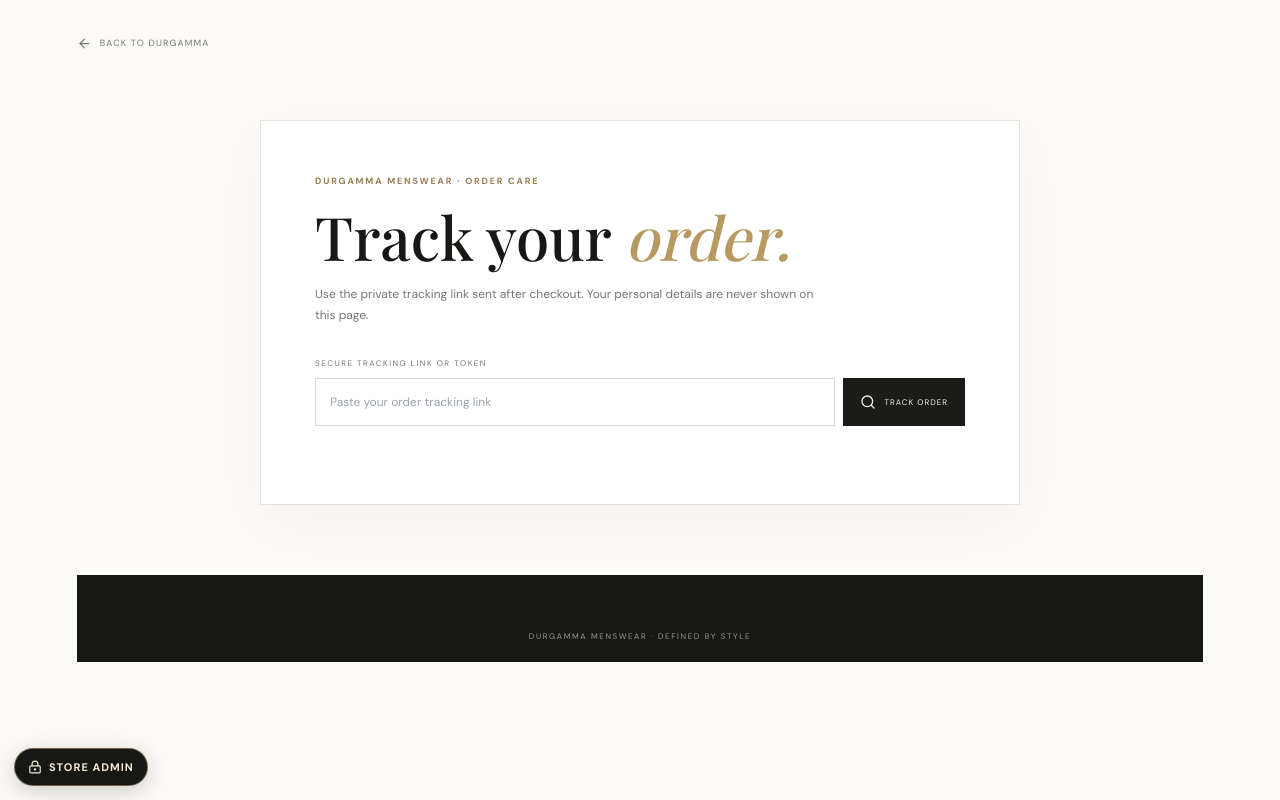
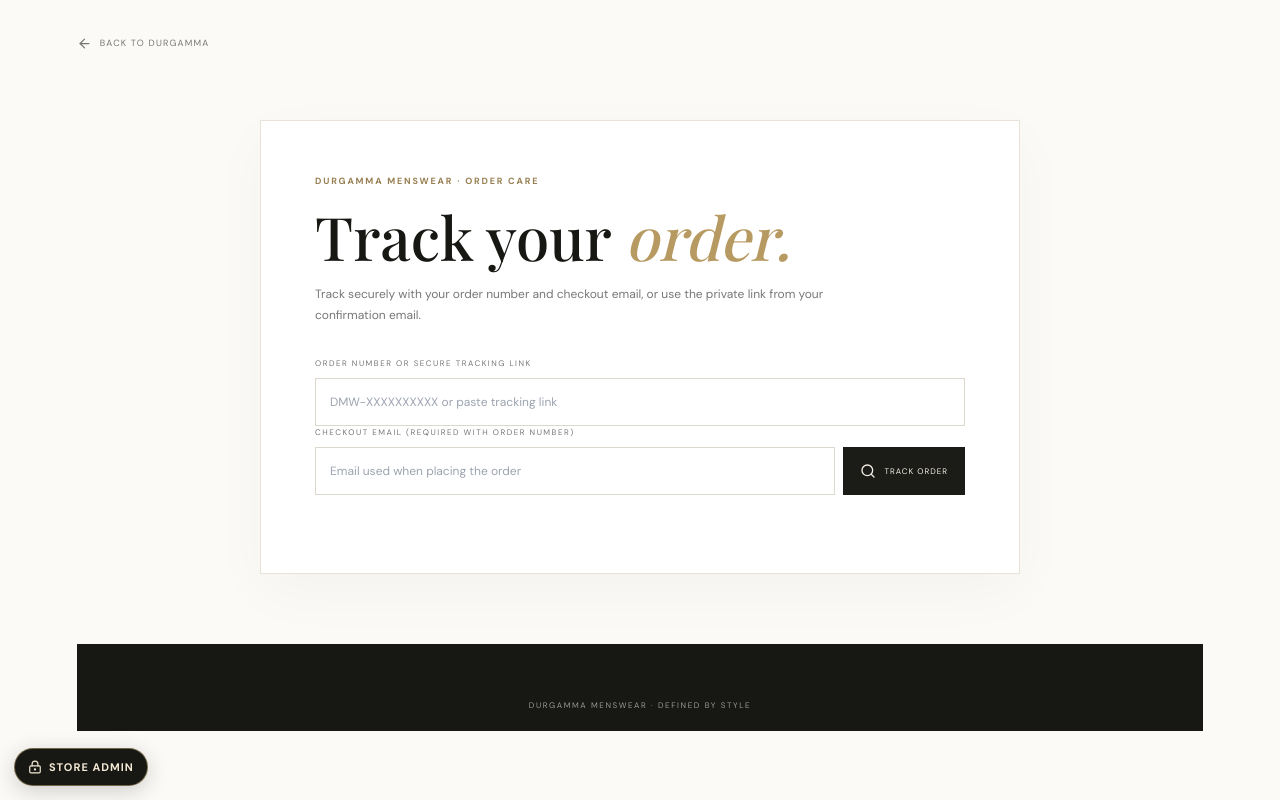
Before and after one commit to Narsing-s/Durgamma-Mens-ware, a Next.js app: page /track in a window 1280 px wide. Built offline with nearby package versions, Linux system fonts and the light colour scheme; a web font is replaced by a local one.

Commit message:
Add customer order number and email tracking

```diff
--- a/app/track/TrackOrder.tsx
+++ b/app/track/TrackOrder.tsx
@@ -13,6 +13,7 @@
   deliveredAt?: string | null;
   returnRequest?: { id: string; status: string; request_type: string; created_at: string } | null;
   items: { product_name: string; size: string; quantity: number; line_total_inr: number }[];
+  statusHistory?: { status: string; note: string; created_at: string }[];
 };
 
 const steps = [
@@ -29,6 +30,7 @@
 
 export default function TrackOrder() {
   const [token, setToken] = useState('');
+  const [checkoutEmail, setCheckoutEmail] = useState('');
   const [order, setOrder] = useState<Order | null>(null);
   const [error, setError] = useState('');
   const [busy, setBusy] = useState(false);
@@ -52,7 +54,7 @@
     setError('');
     setOrder(null);
     if (!clean) {
-      setError('Open the secure tracking link from your order confirmation.');
+      setError('Enter your order number and checkout email, or paste the secure tracking link.');
       return;
     }
     let suppliedToken = clean;
@@ -65,7 +67,11 @@
     }
     setBusy(true);
     try {
-      const response = await fetch('/api/orders/track?token=' + encodeURIComponent(suppliedToken), { cache: 'no-store' });
+      const isUrl = clean.startsWith('http://') || clean.startsWith('https://');
+      const isToken = isUrl || /^[A-Za-z0-9_-]{40,60}$/.test(clean);
+      const response = isToken
+        ? await fetch('/api/orders/track?token=' + encodeURIComponent(suppliedToken), { cache: 'no-store' })
+        : await fetch('/api/orders/track', { method: 'POST', headers: { 'Content-Type': 'application/json' }, body: JSON.stringify({ orderNumber: clean, email: checkoutEmail }), cache: 'no-store' });
       const data = await response.json();
       if (!response.ok) throw new Error(data.error || 'Could not find your order.');
       setOrder(data);
@@ -80,10 +86,10 @@
     event.preventDefault(); setReturnMessage('');
     let suppliedToken = token.trim();
     try { if (suppliedToken.startsWith('http://') || suppliedToken.startsWith('https://')) suppliedToken = new URL(suppliedToken).searchParams.get('token') || ''; } catch { suppliedToken = ''; }
-    if (!suppliedToken || returnReason.trim().length < 5) { setReturnMessage('Enter a reason with at least 5 characters.'); return; }
+    if (returnReason.trim().length < 5 || (!suppliedToken && (!order || !checkoutEmail.trim()))) { setReturnMessage('Enter a reason and verify your order using the checkout email.'); return; }
     setReturnBusy(true);
     try {
-      const response = await fetch('/api/orders/return', { method: 'POST', headers: { 'Content-Type': 'application/json' }, body: JSON.stringify({ token: suppliedToken, requestType: returnType, reason: returnReason.trim(), customerNote: returnNote.trim() }) });
+      const response = await fetch('/api/orders/return', { method: 'POST', headers: { 'Content-Type': 'application/json' }, body: JSON.stringify({ token: suppliedToken || undefined, orderNumber: order?.orderNumber, email: checkoutEmail.trim(), requestType: returnType, reason: returnReason.trim(), customerNote: returnNote.trim() }) });
       const result = await response.json(); if (!response.ok) throw new Error(result.error || 'Could not submit your request.');
       setReturnMessage('Your ' + returnType + ' request has been submitted. Reference: ' + result.requestId); setReturnSubmitted(true); setReturnReason(''); setReturnNote('');
     } catch (err) { setReturnMessage(err instanceof Error ? err.message : 'Could not submit your request.'); } finally { setReturnBusy(false); }
@@ -101,10 +107,12 @@
     <section className="track-card">
       <p className="eyebrow">DURGAMMA MENSWEAR · ORDER CARE</p>
       <h1>Track your <em>order.</em></h1>
-      <p className="track-intro">Use the private tracking link sent after checkout. Your personal details are never shown on this page.</p>
+      <p className="track-intro">Track securely with your order number and checkout email, or use the private link from your confirmation email.</p>
       <form className="track-form" onSubmit={submit}>
-        <label htmlFor="tracking-token">SECURE TRACKING LINK OR TOKEN</label>
-        <div><input id="tracking-token" value={token} onChange={event => setToken(event.target.value)} placeholder="Paste your order tracking link" autoComplete="off" spellCheck={false}/><button disabled={busy}>{busy ? <LoaderCircle size={16}/> : <Search size={16}/>} TRACK ORDER</button></div>
+        <label htmlFor="tracking-token">ORDER NUMBER OR SECURE TRACKING LINK</label>
+        <div><input id="tracking-token" value={token} onChange={event => setToken(event.target.value)} placeholder="DMW-XXXXXXXXXX or paste tracking link" autoComplete="off" spellCheck={false}/></div>
+        <label htmlFor="checkout-email">CHECKOUT EMAIL (REQUIRED WITH ORDER NUMBER)</label>
+        <div><input id="checkout-email" type="email" value={checkoutEmail} onChange={event => setCheckoutEmail(event.target.value)} placeholder="Email used when placing the order" autoComplete="email"/><button disabled={busy}>{busy ? <LoaderCircle size={16}/> : <Search size={16}/>} TRACK ORDER</button></div>
       </form>
       {error && <p className="track-error" role="alert">{error}</p>}
       {busy && <p className="track-loading"><LoaderCircle size={16}/> Checking your order securely…</p>}
@@ -126,7 +134,7 @@
         {order.status === "delivered" && <section className="track-return-panel">
           <h3>RETURN OR EXCHANGE</h3>
           {order.returnRequest && order.returnRequest.status !== "rejected" ? <p>Existing {order.returnRequest.request_type} request: <b>{order.returnRequest.status.toUpperCase()}</b>. The store team will update this request as it is processed.</p> : order.deliveredAt && Date.now() >= new Date(order.deliveredAt).getTime() && Date.now() - new Date(order.deliveredAt).getTime() <= 7 * 24 * 60 * 60 * 1000 ? returnSubmitted ? <p>Your request has been received. The store team will review it.</p> : <>
-            <p>Eligible orders can be returned or exchanged within 7 days of delivery. Your request will be reviewed by the store team.</p>
+            <p>Request a return or exchange within 7 calendar days of delivery. Items must be unused, unwashed, unaltered, undamaged, with original tags and packaging. Requests are reviewed after the returned item is received and inspected. Refunds are recorded only after the store has actually issued the payment; COD refunds are handled manually.</p>
             <form onSubmit={submitReturn}>
               <label>REQUEST TYPE<select value={returnType} onChange={event => setReturnType(event.target.value as "return"|"exchange")}><option value="return">Return</option><option value="exchange">Exchange</option></select></label>
               <label>REASON<textarea value={returnReason} onChange={event => setReturnReason(event.target.value)} minLength={5} maxLength={500} required placeholder="Tell us why you need a return or exchange"/></label>
@@ -136,6 +144,7 @@
           </> : <p>The 7-day return/exchange period has ended or the delivery date is not available. Please contact the store for assistance.</p>}
           {returnMessage && <p className="track-return-message" role="status">{returnMessage}</p>}
         </section>}
+        {order.statusHistory && order.statusHistory.length > 0 && <div className="track-items"><h3>STATUS UPDATES</h3>{order.statusHistory.map((event,index)=><div className="track-item" key={index}><span><b>{event.status.replace('_',' ').toUpperCase()}</b><small>{event.note || 'Order status updated'}</small></span><small>{date(event.created_at)}</small></div>)}</div>}
         <p className="track-updated">Last updated {date(order.updatedAt)}</p>
       </section>}
     </section>
```
